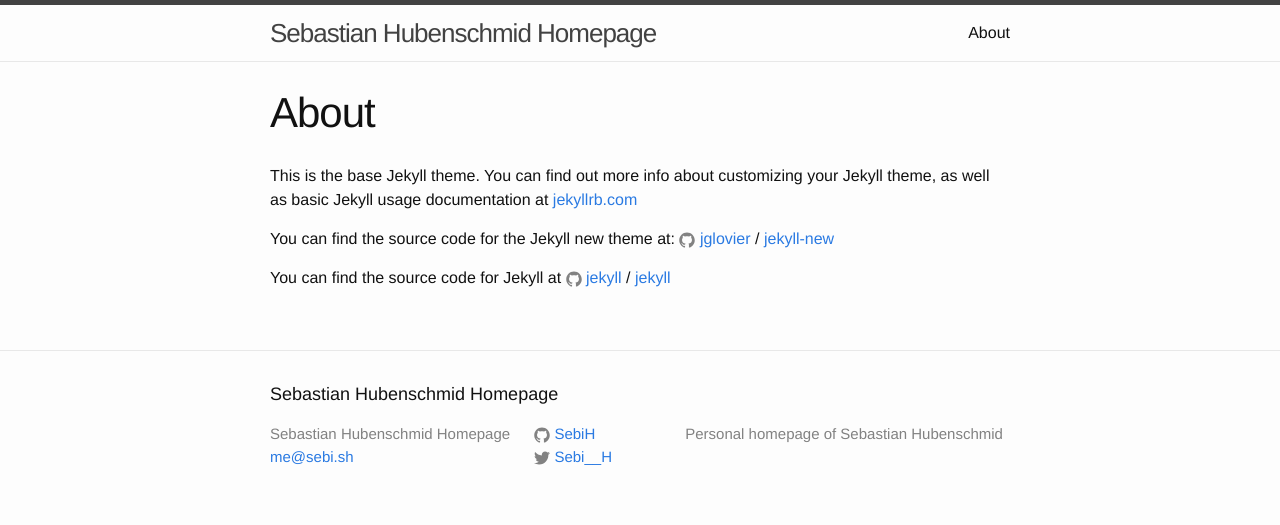
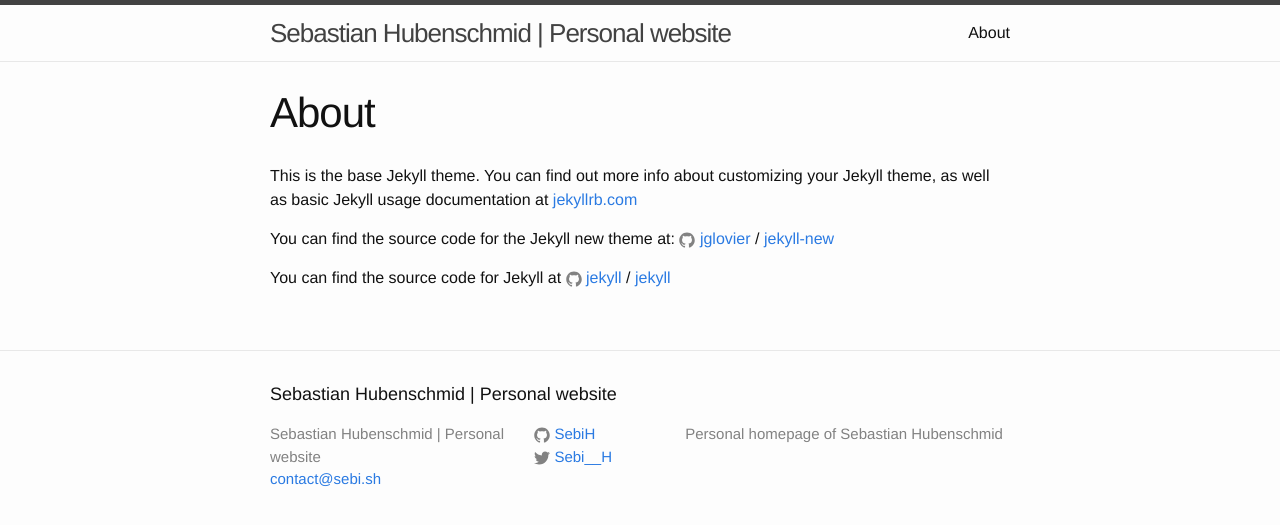
Before and after one commit to SebiH/PersonalWebsite, a Jekyll site: the page built from homepage/about.md, in a window 1280 px wide. Shown: the top 525 px of the page. Built offline with Jekyll 4.4.1, drawn with Linux system fonts in a browser that asks for light colours.

Commit message:
Remove build, handle building params with _config

```diff
--- a/homepage/_config.yml
+++ b/homepage/_config.yml
@@ -1,6 +1,6 @@
 # Site settings
-title: Sebastian Hubenschmid Homepage
-email: me@sebi.sh
+title: Sebastian Hubenschmid | Personal website
+email: contact@sebi.sh
 description: >
     Personal homepage of Sebastian Hubenschmid
 baseurl: ""
@@ -10,6 +10,7 @@
 
 # Build settings
 env: production
+destination: ../_site/
 markdown: kramdown
 gems:
     - jekyll-angular
```
Also changed, not shown: 1 other file.
